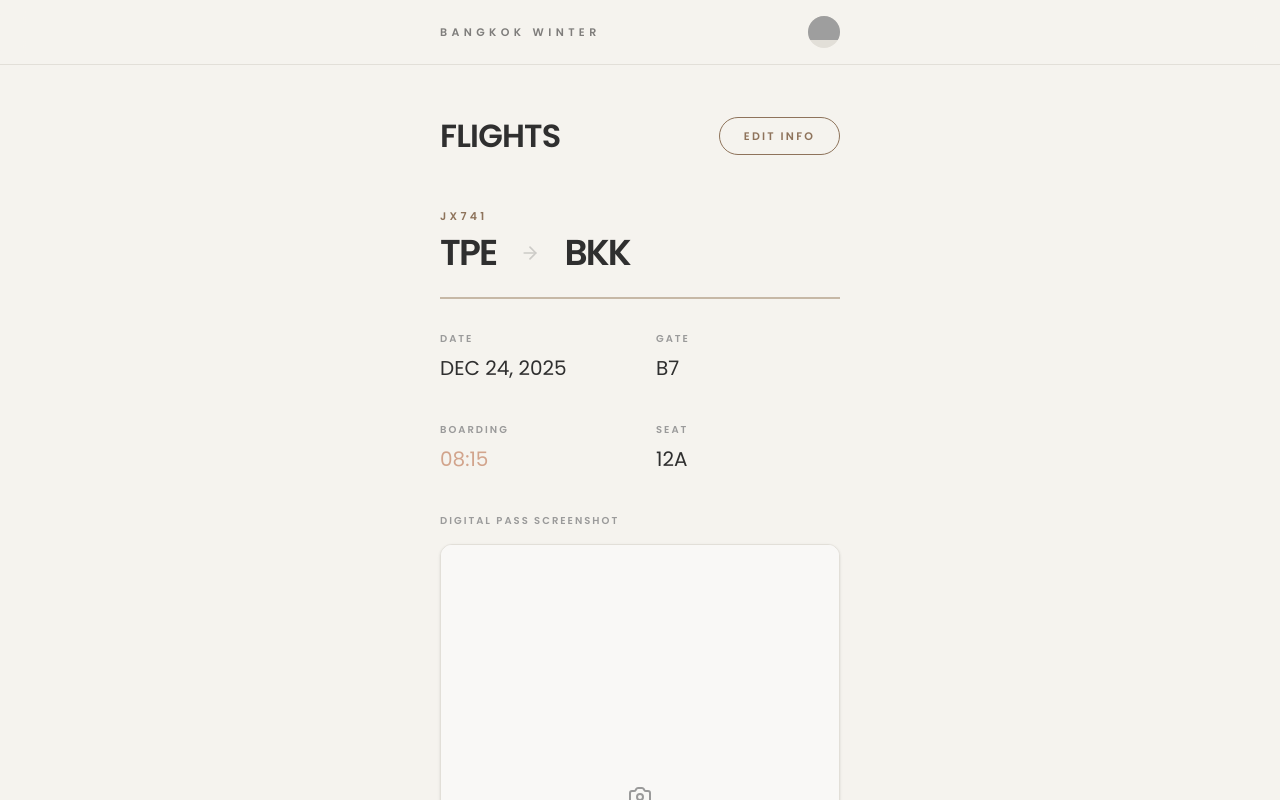
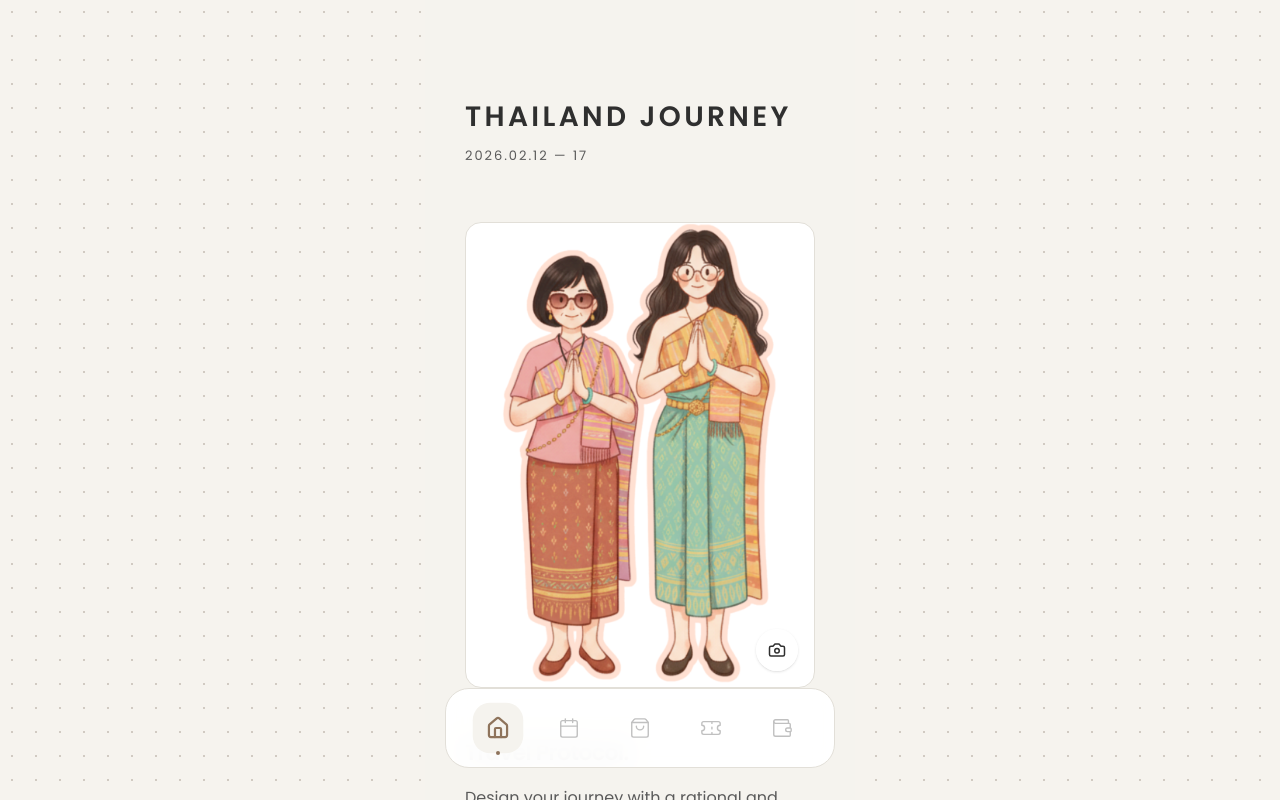
Before and after one commit to capybararrr-ops/trip-app, a React (Vite) app: page / in a window 1280 px wide. Shown: the top 800 px of the page. Built offline with nearby package versions, Linux system fonts and the light colour scheme; grey boxes are pictures that could not be loaded; a web font is replaced by a local one.

Commit message:
Update App.tsx

```diff
--- a/src/App.tsx
+++ b/src/App.tsx
@@ -1,122 +1,152 @@
-import { useState, useEffect } from 'react';
-import Navigation from './components/Navigation';
+import { useState, useEffect, useRef } from 'react';
+import { Home, Calendar, ShoppingBag, Ticket, Wallet, Camera, Share2, Download } from 'lucide-react';
+import './index.css';
+import defaultHomeIllustration from './assets/home-trip.png';
+
+// 子組件引入
+import ScheduleTab from './components/ScheduleTab';
 import BookingTab from './components/BookingTab';
-import ScheduleTab from './components/ScheduleTab';
-import MapTab from './components/MapTab';
+import ShoppingTab from './components/ShoppingTab';
+import ExpenseTab from './components/ExpenseTab';
 
-// 預設資料：若使用者第一次開啟，會看到這些內容
-const INITIAL_FLIGHTS = [
-  {
-    flightNum: 'JX741',
-    from: 'TPE',
-    to: 'BKK',
-    date: 'DEC 24, 2025',
-    gate: 'B7',
-    time: '08:15',
-    seat: '12A',
-    imgUrl: '',
-    pdfUrl: ''
-  }
-];
+export default function App() {
+  const [activeTab, setActiveTab] = useState('home');
+  const fileInputRef = useRef<HTMLInputElement>(null);
 
-const INITIAL_SCHEDULE = [
-  {
-    day: 'DAY 01',
-    date: 'DEC 24',
-    location: 'Bangkok',
-    activities: [
-      { time: '12:30', title: 'Arrival & Hotel Check-in', detail: 'The Standard, Bangkok' },
-      { time: '18:00', title: 'Dinner at Jodd Fairs', detail: 'Night market food tour' }
-    ]
-  }
-];
+  // --- 1. 資料持久化邏輯 ---
+  const getInitialData = (key: string, defaultValue: any) => {
+    const saved = localStorage.getItem(key);
+    try { return saved ? JSON.parse(saved) : defaultValue; } catch { return defaultValue; }
+  };
 
-function App() {
-  const [activeTab, setActiveTab] = useState('bookings');
-  const [isEditing, setIsEditing] = useState(false);
+  const [tripTitle, setTripTitle] = useState(() => getInitialData('intl_trip_title', 'THAILAND JOURNEY'));
+  const [startDate, setStartDate] = useState(() => getInitialData('intl_start_date', '2026-02-12'));
+  const [endDate, setEndDate] = useState(() => getInitialData('intl_end_date', '2026-02-17'));
+  const [homeImage, setHomeImage] = useState(() => getInitialData('intl_home_image', defaultHomeIllustration));
+  const [homeHeadline, setHomeHeadline] = useState(() => getInitialData('intl_home_headline', 'Travel Protocol.'));
+  const [homeSubtext, setHomeSubtext] = useState(() => getInitialData('intl_home_subtext', 'Design your journey with a rational and minimalist perspective.'));
 
-  // --- 核心邏輯：從本地儲存讀取資料 ---
-  const [flights, setFlights] = useState(() => {
-    const saved = localStorage.getItem('trip_flights');
-    return saved ? JSON.parse(saved) : INITIAL_FLIGHTS;
-  });
+  const [isEditingTitle, setIsEditingTitle] = useState(false);
+  const [isEditingDate, setIsEditingDate] = useState(false);
+  const [isEditingHeadline, setIsEditingHeadline] = useState(false);
+  const [isEditingSubtext, setIsEditingSubtext] = useState(false);
+  const [isEditingTab, setIsEditingTab] = useState(false); // 控制分頁編輯模式
 
-  const [schedule, setSchedule] = useState(() => {
-    const saved = localStorage.getItem('trip_schedule');
-    return saved ? JSON.parse(saved) : INITIAL_SCHEDULE;
-  });
+  const [scheduleData, setScheduleData] = useState(() => getInitialData('thai_schedule', []));
 
-  const [tripName, setTripName] = useState(() => {
-    return localStorage.getItem('trip_name') || 'BANGKOK WINTER';
-  });
+  // 核心：確保 flights 的結構完整
+  const [flights, setFlights] = useState(() => getInitialData('thai_flights', [
+    { from: 'TPE', to: 'BKK', flightNum: 'JX741', date: '02/12', time: '10:40', gate: 'B7', seat: '24K', imgUrl: '', pdfUrl: '' }
+  ]));
 
-  // --- 核心邏輯：當資料變動時，自動存入本地儲存 ---
+  const [shoppingList, setShoppingList] = useState(() => getInitialData('thai_shopping', []));
+  const [expenseList, setExpenseList] = useState(() => getInitialData('thai_expense', []));
+
+  // --- 2. 備份與還原 (功能保留) ---
+  const handleBackup = () => {
+    const data = { tripTitle, startDate, endDate, homeImage, homeHeadline, homeSubtext, scheduleData, flights, shoppingList, expenseList };
+    navigator.clipboard.writeText(JSON.stringify(data)).then(() => alert("✅ 資料已備份至剪貼簿"));
+  };
+
+  const handleRestore = () => {
+    const backup = prompt("請貼入資料密碼：");
+    if (backup) {
+      try {
+        const p = JSON.parse(backup);
+        if (p.tripTitle) setTripTitle(p.tripTitle);
+        if (p.flights) setFlights(p.flights);
+        if (p.scheduleData) setScheduleData(p.scheduleData);
+        alert("🎉 資料還原成功");
+      } catch (e) { alert("❌ 格式錯誤"); }
+    }
+  };
+
+  // --- 3. 自動儲存 ---
   useEffect(() => {
-    localStorage.setItem('trip_flights', JSON.stringify(flights));
-  }, [flights]);
-
-  useEffect(() => {
-    localStorage.setItem('trip_schedule', JSON.stringify(schedule));
-  }, [schedule]);
-
-  useEffect(() => {
-    localStorage.setItem('trip_name', tripName);
-  }, [tripName]);
+    const data = {
+      intl_trip_title: tripTitle, intl_start_date: startDate, intl_end_date: endDate,
+      intl_home_image: homeImage, intl_home_headline: homeHeadline, intl_home_subtext: homeSubtext,
+      thai_schedule: scheduleData, thai_flights: flights, thai_shopping: shoppingList, thai_expense: expenseList
+    };
+    Object.entries(data).forEach(([k, v]) => localStorage.setItem(k, JSON.stringify(v)));
+  }, [tripTitle, startDate, endDate, homeImage, homeHeadline, homeSubtext, scheduleData, flights, shoppingList, expenseList]);
 
   return (
-    <div className="min-h-screen bg-[#F5F3EE] text-[#2F2F2F] font-sans selection:bg-[#8E735B]/20">
-      {/* 頂部導航欄 */}
-      <nav className="fixed top-0 left-0 right-0 bg-[#F5F3EE]/80 backdrop-blur-md z-[100] border-b border-[#E2DFD8]">
-        <div className="max-w-md mx-auto px-6 h-16 flex items-center justify-between">
-          {isEditing ? (
-            <input
-              className="text-sm font-bold tracking-[0.3em] uppercase bg-white border border-[#C6B8A6] px-2 py-1 outline-none rounded"
-              value={tripName}
-              onChange={(e) => setTripName(e.target.value)}
-            />
-          ) : (
-            <h1 className="text-[11px] font-bold tracking-[0.4em] uppercase opacity-60">
-              {tripName}
-            </h1>
-          )}
-          <div className="flex gap-4">
-            {/* 這裡可以放頭像或其他小圖示 */}
-            <div className="w-8 h-8 rounded-full bg-[#E2DFD8] overflow-hidden">
-              <img src="https://api.dicebear.com/7.x/avataaars/svg?seed=Felix" alt="avatar" />
+    <div className="max-w-[430px] mx-auto min-h-screen flex flex-col relative font-inter bg-[#F5F3EE] text-[#2F2F2F] text-left">
+
+      {/* ⚠️ 修正：只有在首頁才顯示 Trip Title，解決重複問題 */}
+      {activeTab === 'home' && (
+        <header className="w-full px-10 pt-24 pb-4 flex flex-col items-start animate-in fade-in duration-500">
+          <h1 className="text-[28px] font-semibold tracking-[0.12em] uppercase cursor-pointer" onClick={() => setIsEditingTitle(true)}>
+            {tripTitle}
+          </h1>
+          <p className="text-[13px] font-medium tracking-[0.15em] uppercase text-[#5A5A5A] mt-2">
+            {startDate.replace(/-/g, '.')} — {endDate.split('-').pop()}
+          </p>
+        </header>
+      )}
+
+      <main className={`w-full px-10 flex-1 pb-48 ${activeTab !== 'home' ? 'pt-16' : ''}`}>
+        {activeTab === 'home' && (
+          <div className="flex flex-col animate-in fade-in">
+            {/* 封面圖更換功能保留 */}
+            <div className="relative w-full aspect-[3/4] mt-10 bg-white rounded-[16px] border border-[#E2DFD8] overflow-hidden">
+              <img src={homeImage} className="w-full h-full object-cover" />
+              <button onClick={() => fileInputRef.current?.click()} className="absolute bottom-4 right-4 p-3 bg-white/90 rounded-full shadow-sm"><Camera size={18}/></button>
+              <input type="file" ref={fileInputRef} hidden accept="image/*" onChange={(e) => {
+                const f = e.target.files?.[0];
+                if(f){ const r = new FileReader(); r.onloadend = () => setHomeImage(r.result as string); r.readAsDataURL(f); }
+              }} />
+            </div>
+
+            <div className="mt-12 space-y-10">
+              <div className="space-y-4">
+                <h2 className="text-[22px] font-semibold tracking-tight cursor-pointer" onClick={() => setIsEditingHeadline(true)}>{homeHeadline}</h2>
+                <p className="text-[16px] leading-relaxed font-light text-[#5A5A5A]" onClick={() => setIsEditingSubtext(true)}>{homeSubtext}</p>
+              </div>
+              <button onClick={() => setActiveTab('schedule')} className="w-full py-5 rounded-[16px] text-[15px] font-semibold uppercase bg-[#A69685] text-white">START JOURNEY</button>
+              <div className="flex justify-center gap-8 pt-2">
+                <button onClick={handleBackup} className="text-[11px] font-bold tracking-[0.2em] uppercase opacity-40 flex items-center gap-2"><Share2 size={12}/> Backup</button>
+                <button onClick={handleRestore} className="text-[11px] font-bold tracking-[0.2em] uppercase opacity-40 flex items-center gap-2"><Download size={12}/> Restore</button>
+              </div>
             </div>
           </div>
-        </div>
-      </nav>
+        )}
 
-      {/* 主要內容區 */}
-      <main className="max-w-md mx-auto px-6 pt-24 pb-32">
+        {/* 核心修正：正確對接 BookingTab */}
         {activeTab === 'bookings' && (
           <BookingTab
             flights={flights}
             setFlights={setFlights}
-            isEditing={isEditing}
-            setIsEditing={setIsEditing}
+            isEditing={isEditingTab}
+            setIsEditing={setIsEditingTab}
           />
         )}
 
-        {activeTab === 'schedule' && (
-          <ScheduleTab
-            schedule={schedule}
-            setSchedule={setSchedule}
-            isEditing={isEditing}
-            setIsEditing={setIsEditing}
-          />
-        )}
-
-        {activeTab === 'map' && (
-          <MapTab />
-        )}
+        {activeTab === 'schedule' && <ScheduleTab scheduleData={scheduleData} setScheduleData={setScheduleData} />}
+        {activeTab === 'shopping' && <ShoppingTab shoppingList={shoppingList} setShoppingList={setShoppingList} />}
+        {activeTab === 'expense' && <ExpenseTab expenseList={expenseList} setExpenseList={setExpenseList} />}
       </main>
 
-      {/* 底部導航按鈕 */}
-      <Navigation activeTab={activeTab} setActiveTab={setActiveTab} />
+      {/* 導覽列 */}
+      <nav className="fixed bottom-8 left-1/2 -translate-x-1/2 w-[90%] max-w-[390px] h-20 bg-white/95 backdrop-blur-md rounded-[24px] border border-[#E2DFD8] flex justify-around items-center px-4 z-50">
+        <NavBtn Icon={Home} active={activeTab === 'home'} onClick={() => setActiveTab('home')} />
+        <NavBtn Icon={Calendar} active={activeTab === 'schedule'} onClick={() => setActiveTab('schedule')} />
+        <NavBtn Icon={ShoppingBag} active={activeTab === 'shopping'} onClick={() => setActiveTab('shopping')} />
+        <NavBtn Icon={Ticket} active={activeTab === 'bookings'} onClick={() => setActiveTab('bookings')} />
+        <NavBtn Icon={Wallet} active={activeTab === 'expense'} onClick={() => setActiveTab('expense')} />
+      </nav>
     </div>
   );
 }
 
-export default App;
+function NavBtn({ Icon, active, onClick }: any) {
+  return (
+    <button onClick={onClick} className="flex flex-col items-center justify-center flex-1 outline-none relative">
+      <div className={`p-3 rounded-2xl transition-all ${active ? 'bg-[#F5F3EE] scale-110' : 'opacity-30'}`}>
+        <Icon size={22} strokeWidth={active ? 2.2 : 1.5} color={active ? '#8E735B' : '#2F2F2F'} />
+      </div>
+      {active && <div className="absolute -bottom-1 w-1 h-1 bg-[#8E735B] rounded-full"></div>}
+    </button>
+  );
+}
```
